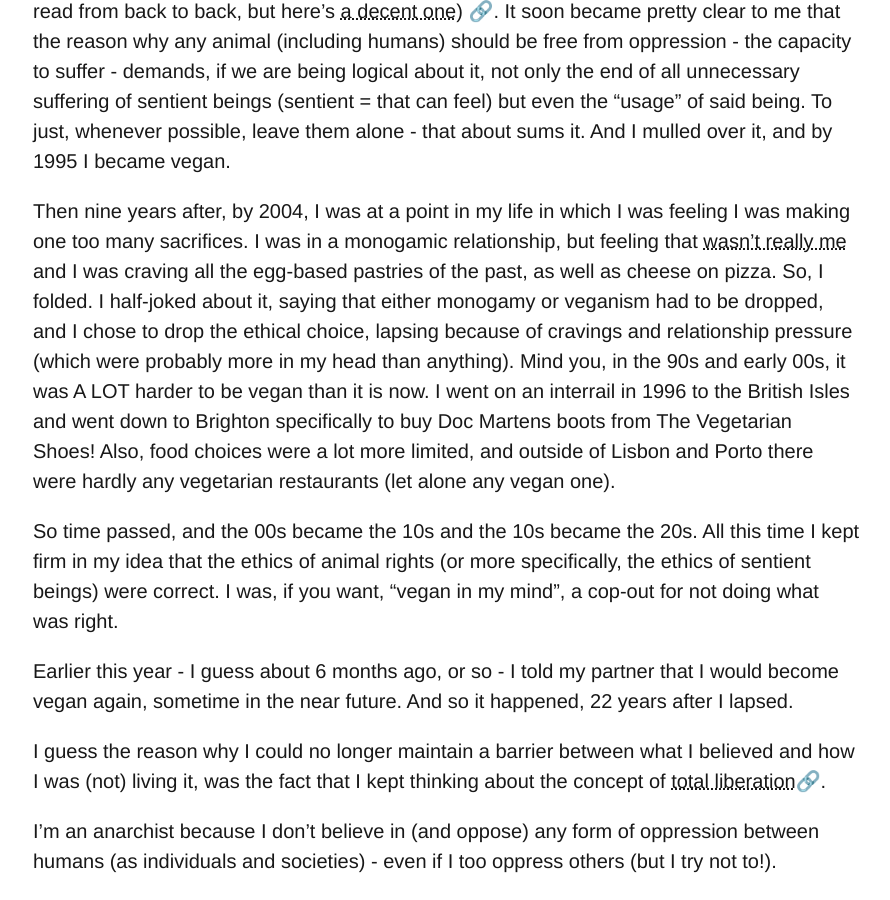
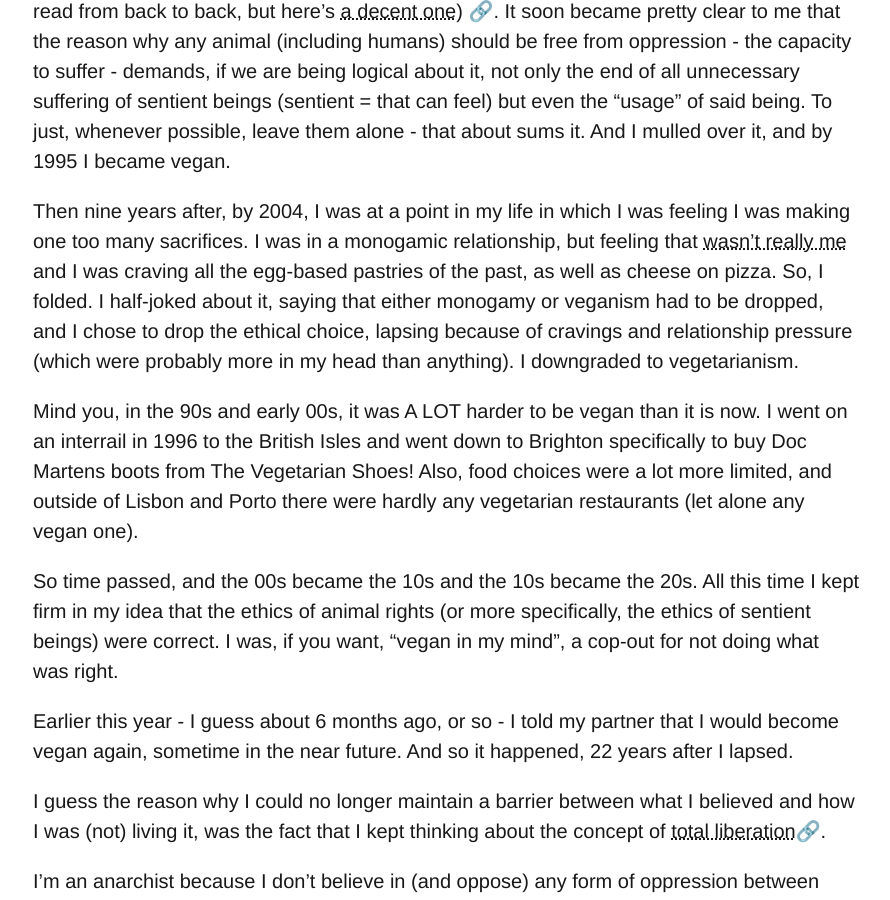
Before and after one commit to pedro-homero/pedro-homero.github.io, a Jekyll site: the page built from _posts/2026-07-16-total-liberation.markdown, in a window 1280 px wide and 900 px high, scrolled down 911 px. Shown: the whole window, without its empty margins (111-1001 px from the left). Built offline with Jekyll 4.4.1, drawn with Linux system fonts in a browser that asks for light colours; nearby versions of some CDN libraries; emoji names are drawn with the system emoji font; comment, search, counter and statistics services are not loaded.

Commit message:
added info

```diff
--- a/_posts/2026-07-16-total-liberation.markdown
+++ b/_posts/2026-07-16-total-liberation.markdown
@@ -13,7 +13,8 @@ Let's go step by step. In 1992, my friend Joaquim Pedro showed me this scruffy-l
 By 1994, I was finally at a place where I could become vegetarian. Also, I had been reading up a lot of stuff on this brand new thing called the internet, learning all I could from pages like the [Animal Rights FAQ](https://www.animal-rights.com/faqfile.html) :link: and the Veganism FAQ (I couldn't find the one I printed out and read from back to back, but here's [a decent one](https://www.veganeasy.org/resources/vegan-faqs/)) :link:.
 It soon became pretty clear to me that the reason why any animal (including humans) should be free from oppression - the capacity to suffer - demands, if we are being logical about it, not only the end of all unnecessary suffering of sentient beings (sentient = that can feel) but even the "usage" of said being. To just, whenever possible, leave them alone - that about sums it. And I mulled over it, and by 1995 I became vegan.
 
-Then nine years after, by 2004, I was at a point in my life in which I was feeling I was making one too many sacrifices. I was in a monogamic relationship, but feeling that [wasn't really me]({% post_url 2022-11-08-consensual-non-monogamy %}) and I was craving all the egg-based pastries of the past, as well as cheese on pizza. So, I folded. I half-joked about it, saying that either monogamy or veganism had to be dropped, and I chose to drop the ethical choice, lapsing because of cravings and relationship pressure (which were probably more in my head than anything).
+Then nine years after, by 2004, I was at a point in my life in which I was feeling I was making one too many sacrifices. I was in a monogamic relationship, but feeling that [wasn't really me]({% post_url 2022-11-08-consensual-non-monogamy %}) and I was craving all the egg-based pastries of the past, as well as cheese on pizza. So, I folded. I half-joked about it, saying that either monogamy or veganism had to be dropped, and I chose to drop the ethical choice, lapsing because of cravings and relationship pressure (which were probably more in my head than anything). I downgraded to vegetarianism.
+
 Mind you, in the 90s and early 00s, it was A LOT harder to be vegan than it is now. I went on an interrail in 1996 to the British Isles and went down to Brighton specifically to buy Doc Martens boots from The Vegetarian Shoes! Also, food choices were a lot more limited, and outside of Lisbon and Porto there were hardly any vegetarian restaurants (let alone any vegan one).
 
 So time passed, and the 00s became the 10s and the 10s became the 20s. All this time I kept firm in my idea that the ethics of animal rights (or more specifically, the ethics of sentient beings) were correct. I was, if you want, "vegan in my mind", a cop-out for not doing what was right.
@@ -28,13 +29,7 @@ I am collapse-aware because I understand the ways in which current human societi
 
 Animal liberation, the third arm of total liberation, follows the same logic. I simply had to apply it (again) to my life.
 
-
-
 ---
-
-
-
-
 
 If you're unfamiliar with the definition of veganism, here it goes, straight from The Vegan Society (which I also visited back in 1996!):
 
```
